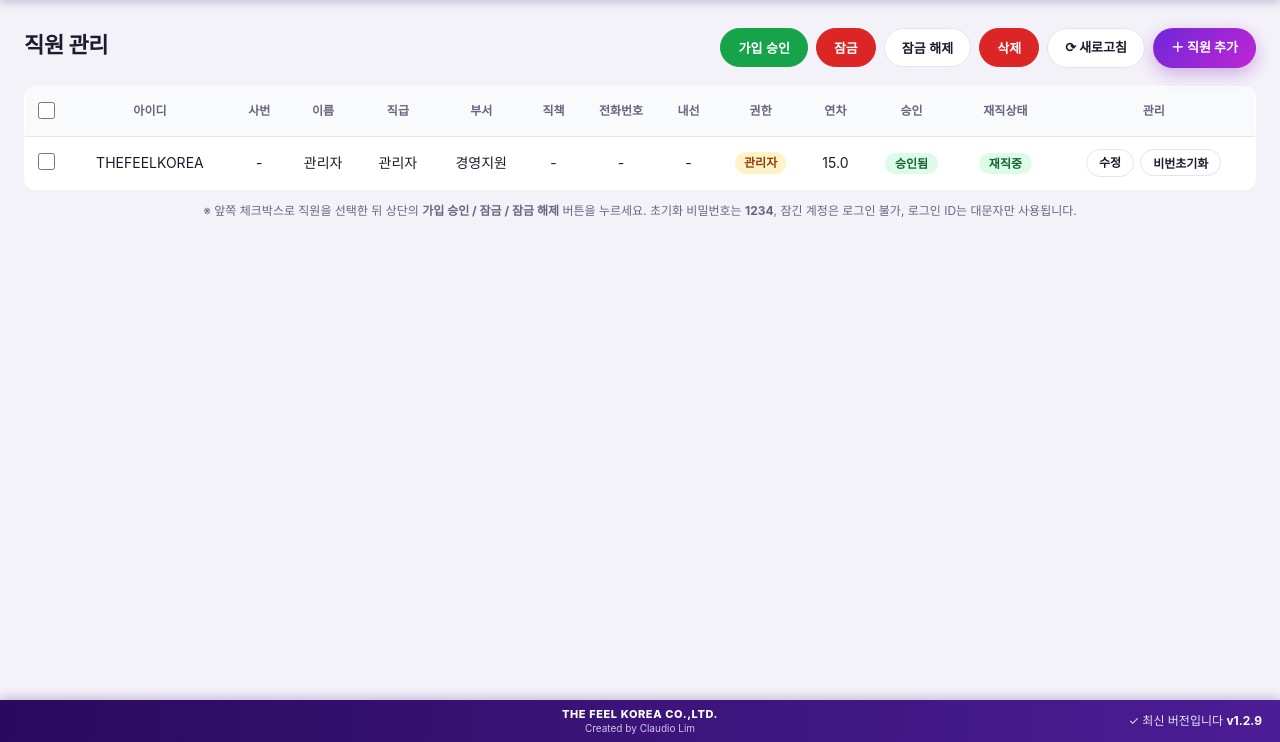
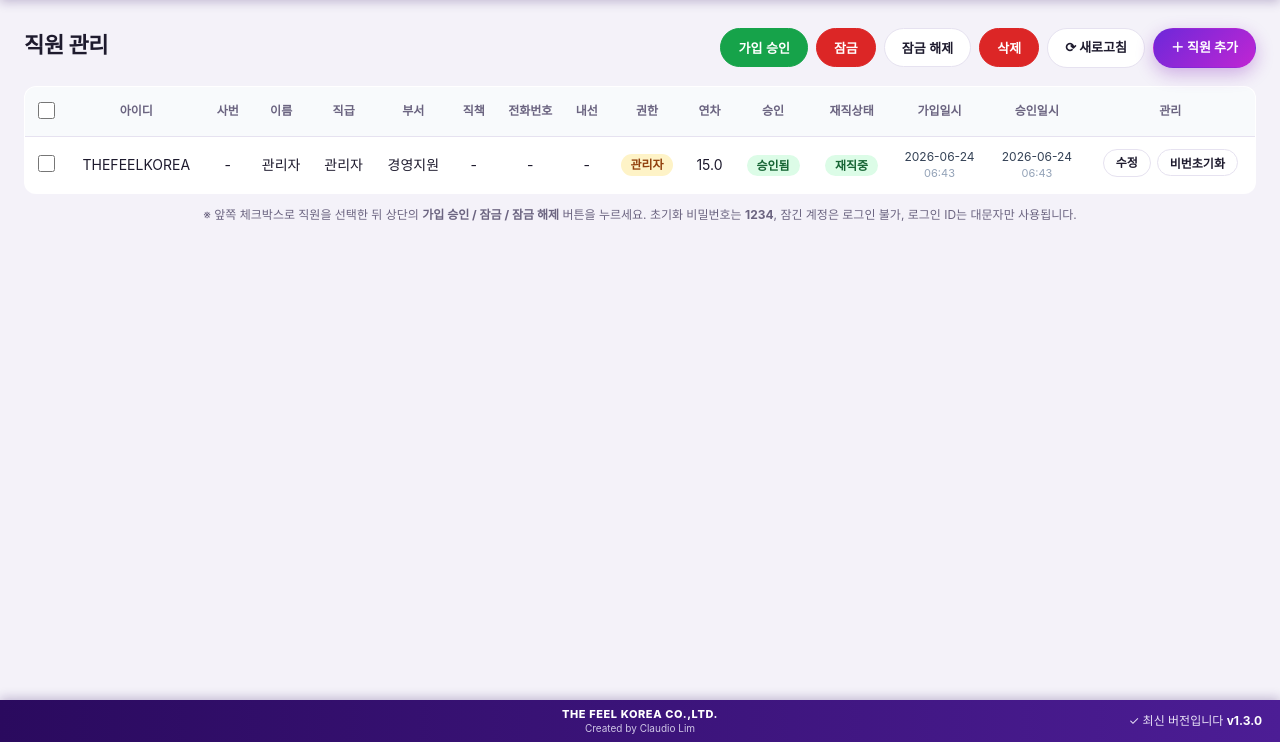
Before and after one commit to Claudio-sys11/thefeel-intranet, a Flask app: page /admin/users in a window 1280 px wide. Shown: the part 58-800 px from the top of the page. Run offline with Flask 3, Linux system fonts and the light colour scheme; the visitor is signed in with stand-in values (Sample User, id 1); data comes from the database, SQL or seed files in the repository; data that the repository does not hold is empty.

Commit message:
v1.3.0 - 직원관리: 빈칸 저장 허용 + 가입/승인 일시 표시
- 직원 추가/수정 시 아이디(ID)만 필수, 나머지(이름 포함) 빈칸이어도 저장
- users 테이블 approved_at 컬럼 추가(마이그레이션, 기존 active는 created_at 백필)
- 가입 승인(일괄/개별), 직원 직접추가, 시드 관리자에 approved_at 기록
- 직원관리 목록에 '가입일시'·'승인일시' 컬럼 표시(pending은 승인일시 '대기중')

Co-Authored-By: Claude Opus 4.8 <noreply@anthropic.com>

```diff
--- a/app.py
+++ b/app.py
@@ -249,6 +249,10 @@ def init_db():
         db.execute("ALTER TABLE users ADD COLUMN perm_users INTEGER NOT NULL DEFAULT 0")
     if "perm_leave" not in cols:
         db.execute("ALTER TABLE users ADD COLUMN perm_leave INTEGER NOT NULL DEFAULT 0")
+    if "approved_at" not in cols:
+        db.execute("ALTER TABLE users ADD COLUMN approved_at TEXT")  # 가입 승인 일시
+        # 기존 승인(active) 계정은 가입일시를 승인일시로 백필
+        db.execute("UPDATE users SET approved_at=created_at WHERE approved_at IS NULL AND status='active'")
     # 로그인 ID는 대문자만 사용 → 기존 username 대문자로 통일
     db.execute("UPDATE users SET username = UPPER(username) WHERE username <> UPPER(username)")
     # 기존 전화번호도 000-0000-0000 형식으로 정리(하이픈 없는 것만)
@@ -261,8 +265,8 @@ def init_db():
     legacy = db.execute("SELECT id FROM users WHERE username='admin'").fetchone()
     if cnt == 0:
         db.execute(
-            "INSERT INTO users (username, password_hash, name, dept, position, role, status, hire_date, annual_leave)"
-            " VALUES (?,?,?,?,?,?,?,?,?)",
+            "INSERT INTO users (username, password_hash, name, dept, position, role, status, hire_date, annual_leave, approved_at)"
+            " VALUES (?,?,?,?,?,?,?,?,?,datetime('now','localtime'))",
             (ADMIN_USER, hashpw(ADMIN_PW), "관리자",
              "경영지원", "관리자", "admin", "active", date.today().isoformat(), 15),
         )
@@ -913,7 +917,7 @@ def admin_users_bulk():
     db = get_db()
     ph = ",".join("?" * len(ids))
     if action == "approve":
-        cur = db.execute(f"UPDATE users SET status='active', is_active=1 WHERE id IN ({ph}) AND status='pending'", ids)
+        cur = db.execute(f"UPDATE users SET status='active', is_active=1, approved_at=datetime('now','localtime') WHERE id IN ({ph}) AND status='pending'", ids)
         flash(f"{cur.rowcount}명 가입 승인 처리했습니다.", "ok")
     elif action == "lock":
         cur = db.execute(f"UPDATE users SET locked=1 WHERE id IN ({ph}) AND role!='admin'", ids)
@@ -969,7 +973,8 @@ def admin_pending(uid):
             return render_template("admin/pending.html", u=u)
         try:
             db.execute("""UPDATE users SET username=?, emp_no=?, dept=?, position=?, role=?, hire_date=?,
-                          annual_leave=?, status='active', is_active=1 WHERE id=?""",
+                          annual_leave=?, status='active', is_active=1,
+                          approved_at=datetime('now','localtime') WHERE id=?""",
                        (username, request.form.get("emp_no", "").strip(),
                         request.form.get("dept", "").strip(), request.form.get("position", "").strip(),
                         request.form.get("role", "employee"), request.form.get("hire_date", "").strip() or None,
@@ -989,8 +994,8 @@ def admin_user_new():
     if request.method == "POST":
         db = get_db()
         username = request.form.get("username", "").strip().upper()
-        if not username or not request.form.get("name", "").strip():
-            flash("아이디와 이름은 필수입니다.", "error")
+        if not username:
+            flash("아이디(ID)는 반드시 입력해야 합니다. (나머지 항목은 비워도 저장됩니다)", "error")
             return render_template("admin/user_form.html", u=request.form, mode="new")
         if db.execute("SELECT 1 FROM users WHERE username=?", (username,)).fetchone():
             flash("이미 존재하는 아이디입니다.", "error")
@@ -1006,11 +1011,11 @@ def admin_user_new():
         perm_users = 1 if (editor_admin and request.form.get("perm_users")) else 0
         perm_leave = 1 if (editor_admin and request.form.get("perm_leave")) else 0
         try:
-            db.execute("""INSERT INTO users (username, emp_no, ext, phone, password_hash, name, email, dept, dept2, position, job_title, role, perm_users, perm_leave, hire_date, annual_leave)
-                          VALUES (?,?,?,?,?,?,?,?,?,?,?,?,?,?,?,?)""",
+            db.execute("""INSERT INTO users (username, emp_no, ext, phone, password_hash, name, email, dept, dept2, position, job_title, role, perm_users, perm_leave, hire_date, annual_leave, approved_at)
+                          VALUES (?,?,?,?,?,?,?,?,?,?,?,?,?,?,?,?,datetime('now','localtime'))""",
                        (username, request.form.get("emp_no", "").strip(),
                         request.form.get("ext", "").strip(), format_phone(request.form.get("phone", "").strip()),
-                        hashpw(pw), request.form.get("name").strip(),
+                        hashpw(pw), request.form.get("name", "").strip(),
                         request.form.get("email", "").strip(), request.form.get("dept", "").strip(),
                         request.form.get("dept2", "").strip(),
                         request.form.get("position", "").strip(), request.form.get("job_title", "").strip(),
@@ -1054,7 +1059,7 @@ def admin_user_edit(uid):
             db.execute("""UPDATE users SET username=?, emp_no=?, ext=?, name=?, email=?, phone=?, dept=?, dept2=?, position=?, job_title=?, role=?, perm_users=?, perm_leave=?, hire_date=?, annual_leave=?, is_active=? WHERE id=?""",
                        (new_username, request.form.get("emp_no", "").strip(),
                         request.form.get("ext", "").strip(),
-                        request.form.get("name").strip(), request.form.get("email", "").strip(),
+                        request.form.get("name", "").strip(), request.form.get("email", "").strip(),
                         format_phone(request.form.get("phone", "").strip()),
                         request.form.get("dept", "").strip(), request.form.get("dept2", "").strip(),
                         request.form.get("position", "").strip(), request.form.get("job_title", "").strip(),
--- a/static/style.css
+++ b/static/style.css
@@ -81,6 +81,8 @@ main.plain{max-width:none;padding:0}
 .btn.ok:hover{filter:brightness(1.05)}
 table.list.center th,table.list.center td{text-align:center;vertical-align:middle}
 table.list.wide th,table.list.wide td{padding:12px 9px}
+td.dt{font-size:12px;color:#334155;white-space:nowrap;line-height:1.35}
+td.dt .dt-time{font-size:11px;color:#94a3b8}
 .status-radio{display:flex;gap:22px;align-items:center;padding:6px 0}
 .divider2{display:flex;align-items:center;gap:10px;color:#9b93b5;font-size:12px;margin:16px 0}
 .divider2::before,.divider2::after{content:"";flex:1;height:1px;background:#e6e2f0}
--- a/templates/admin/user_form.html
+++ b/templates/admin/user_form.html
@@ -4,13 +4,13 @@
 <h2 class="page-title">{{ '직원 추가' if mode=='new' else '직원 정보 수정' }}</h2>
 <form method="post" class="form">
   <div class="row two">
-    <div><label>아이디(ID) <small>로그인 시 사용</small></label>
+    <div><label>아이디(ID) <small>로그인 시 사용 · 필수</small></label>
       <input type="text" name="username" value="{{ u['username'] if u['username'] is defined else '' }}" required></div>
-    <div><label>사번</label>
+    <div><label>사번 <small>(선택)</small></label>
       <input type="text" name="emp_no" value="{{ u['emp_no'] if u['emp_no'] is defined else '' }}" placeholder="예: 2024-001"></div>
   </div>
   <div class="row two">
-    <div><label>이름</label><input type="text" name="name" value="{{ u['name'] if u['name'] is defined else '' }}" required></div>
+    <div><label>이름 <small>(선택)</small></label><input type="text" name="name" value="{{ u['name'] if u['name'] is defined else '' }}"></div>
     <div><label>전화번호</label><input type="tel" name="phone" class="phone-fmt" value="{{ u['phone'] if u['phone'] is defined else '' }}" placeholder="010-0000-0000"></div>
   </div>
   <div class="row two">
--- a/templates/admin/users.html
+++ b/templates/admin/users.html
@@ -23,7 +23,8 @@
       <tr>
         <th style="width:42px"><input type="checkbox" id="chkall" title="전체 선택"></th>
         <th>아이디</th><th>사번</th><th>이름</th><th>직급</th><th>부서</th><th>직책</th>
-        <th>전화번호</th><th>내선</th><th>권한</th><th>연차</th><th>승인</th><th>재직상태</th><th>관리</th>
+        <th>전화번호</th><th>내선</th><th>권한</th><th>연차</th><th>승인</th><th>재직상태</th>
+        <th>가입일시</th><th>승인일시</th><th>관리</th>
       </tr>
     </thead>
     <tbody>
@@ -56,6 +57,8 @@
           {% elif u['is_active'] %}<span class="st st-approved">재직중</span>
           {% else %}<span class="st st-canceled">퇴사</span>{% endif %}
         </td>
+        <td class="dt">{% if u['created_at'] %}{{ u['created_at'][:10] }}<br><span class="dt-time">{{ u['created_at'][11:16] }}</span>{% else %}-{% endif %}</td>
+        <td class="dt">{% if u['approved_at'] %}{{ u['approved_at'][:10] }}<br><span class="dt-time">{{ u['approved_at'][11:16] }}</span>{% elif u['status']=='pending' %}<span class="dt-time">대기중</span>{% else %}-{% endif %}</td>
         <td class="row-actions">
           <a href="{{ url_for('admin_user_edit', uid=u['id']) }}" class="btn small">수정</a>
           <button type="submit" class="btn small" formaction="{{ url_for('admin_user_reset_pw', uid=u['id']) }}"
--- a/version.py
+++ b/version.py
@@ -1,6 +1,6 @@
 # -*- coding: utf-8 -*-
 """버전 및 배포 정보 (릴리스마다 __version__ 만 올리면 됨)"""
-__version__ = "1.2.9"
+__version__ = "1.3.0"
 GITHUB_OWNER = "Claudio-sys11"
 GITHUB_REPO = "thefeel-intranet"
 # 릴리스 자산(설치파일) 이름 패턴 (실제 파일명에는 버전이 붙음: ...-1.0.2.exe)
```
Also changed, not shown: 4 other files.
